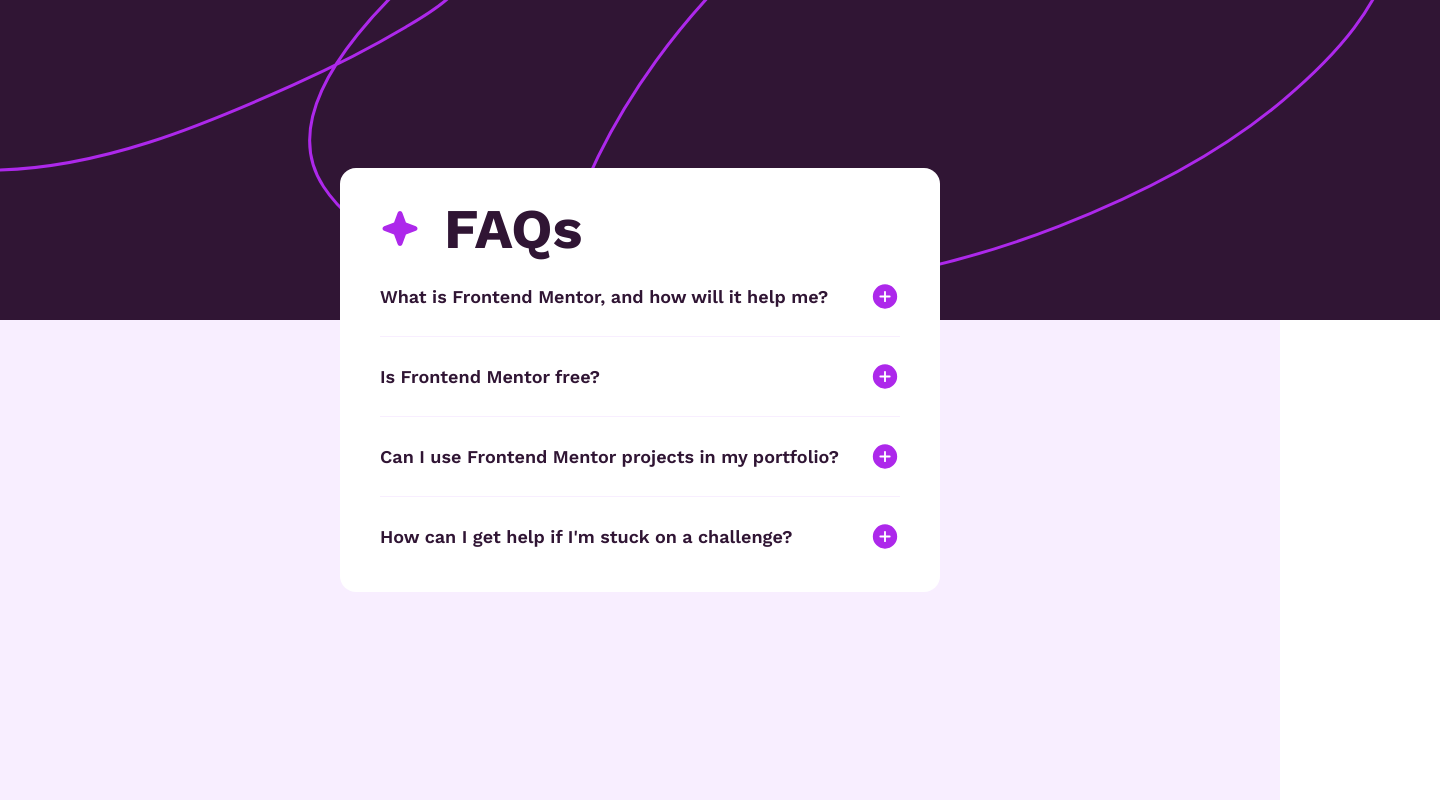
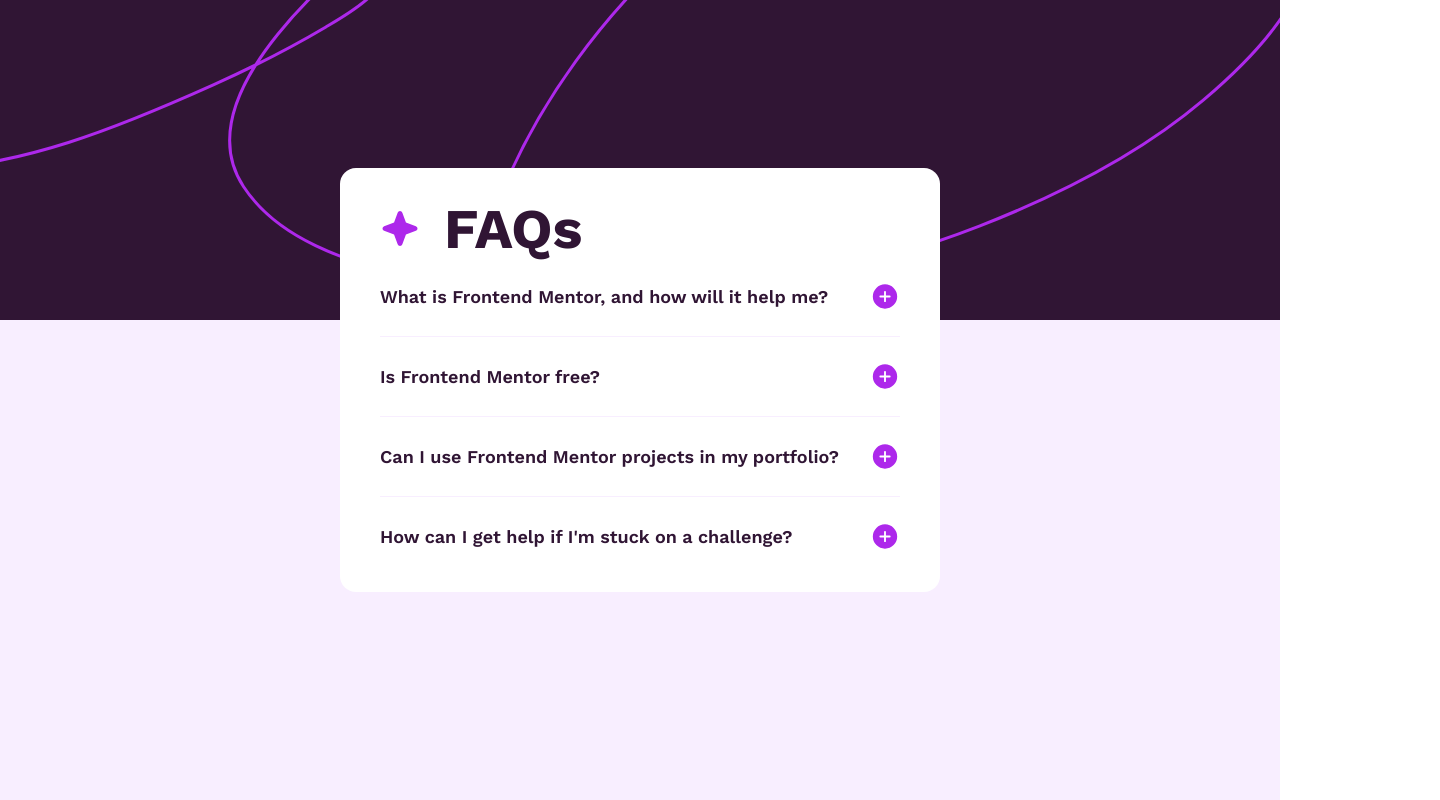
Before and after one commit to rmnkk/faq-accordion, a Vue app: page / in a window 1280 px wide. Shown: the whole page, 1440 px wide, since content can reach past the window. Built offline with nearby package versions, Linux system fonts and the light colour scheme.

Commit message:
fix image decoration bug

```diff
--- a/src/components/HomePage.vue
+++ b/src/components/HomePage.vue
@@ -9,7 +9,7 @@
         <div class="decoration">
             <picture>
                 <source media="(max-width: 640px)" :srcset="mobileImage">
-                <img :src="desktopImage">
+                <img class="decoration-image" :src="desktopImage">
             </picture>
         </div>
         <TheAccordion />
@@ -38,4 +38,10 @@
     width: 100%;
     height: 320px;
 }
+
+.decoration-image {
+    width: 100%;
+    height: 100%;
+    object-fit: cover;
+}
 </style>
```
